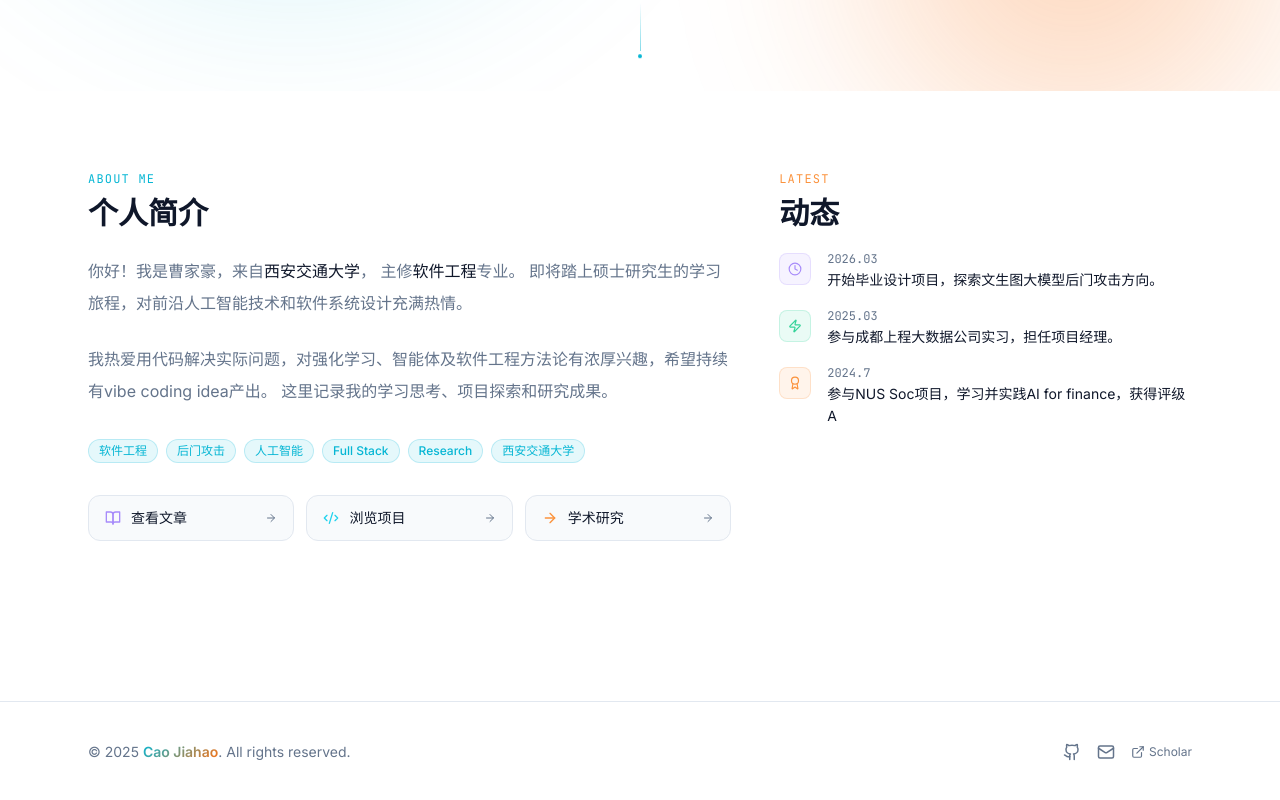
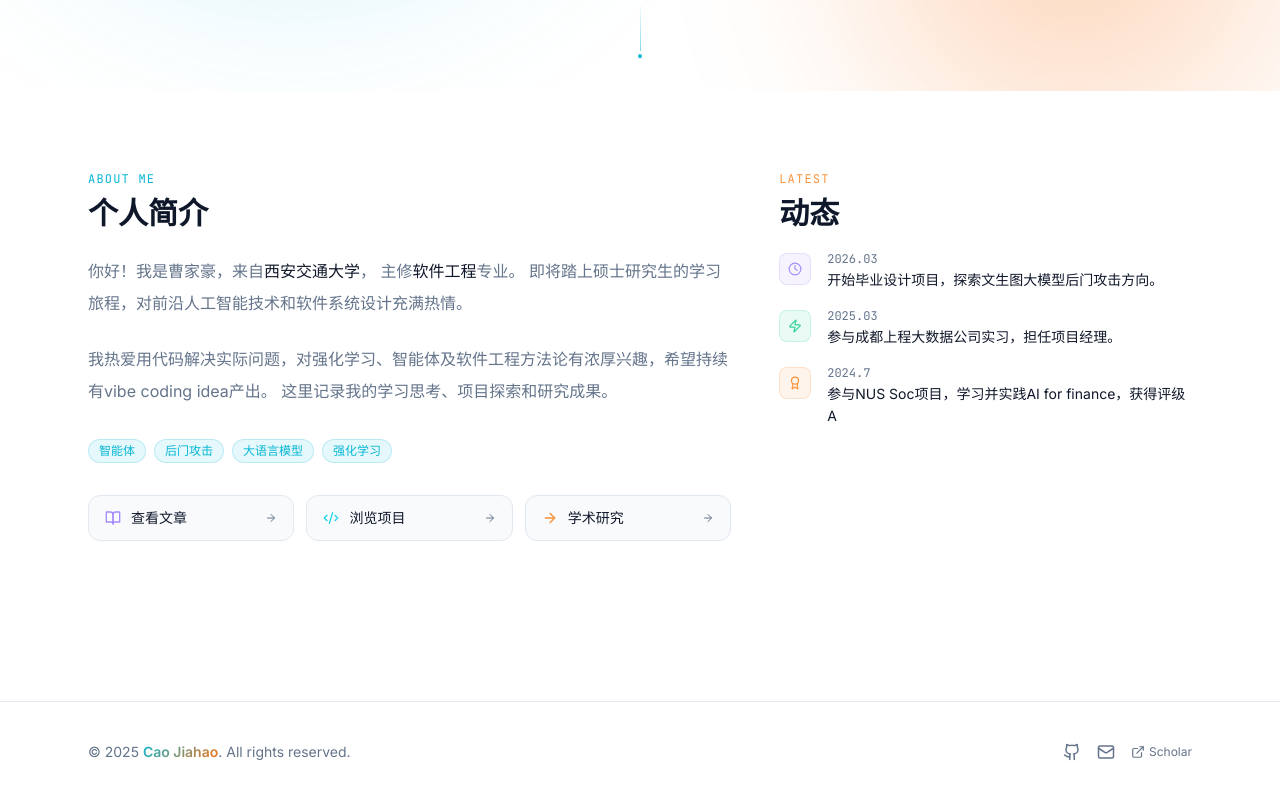
Before and after one commit to tanyouqing/tanyouqing.github.io, a Next.js app: page / in a window 1280 px wide. Shown: the part 725-1525 px from the top of the page. Built offline with nearby package versions, Linux system fonts and the light colour scheme.

Commit message:
update:personal info

```diff
--- a/app/about/page.tsx
+++ b/app/about/page.tsx
@@ -132,7 +132,7 @@ export default function AboutPage() {
                         </h2>
                         <p className="text-sm text-[var(--muted)] flex items-center justify-center gap-1">
                             <GraduationCap size={13} className="text-cyan-500 dark:text-[#c9a55a]" />
-                            Software Engineering Bachelor
+                            Software Engineering B.Sc.
                         </p>
                         <p className="text-sm text-[var(--muted)] flex items-center justify-center gap-1">
                             <MapPin size={13} className="text-orange-400 dark:text-[#d4b978]" />
--- a/app/page.tsx
+++ b/app/page.tsx
@@ -129,7 +129,7 @@ export default function HomePage() {
 
                         {/* Tags */}
                         <div className="flex flex-wrap gap-2 pt-2">
-                            {['软件工程', '后门攻击', '人工智能', 'Full Stack', 'Research', '西安交通大学'].map(tag => (
+                            {['智能体', '后门攻击', '大语言模型', '强化学习'].map(tag => (
                                 <span key={tag} className="tag-badge">{tag}</span>
                             ))}
                         </div>
```
